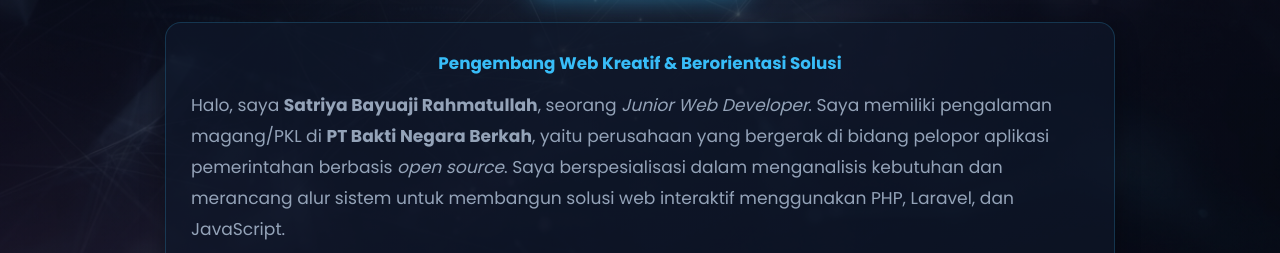
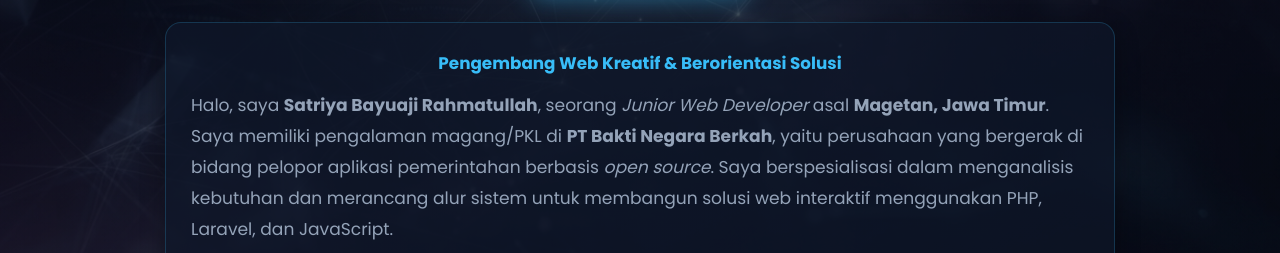
Before and after one commit to hackerskadama/portofolio-web-development, a plain HTML site: page index.html in a window 1280 px wide. Shown: the part 1228-1481 px from the top of the page. Drawn offline with Linux system fonts and the light colour scheme.

```diff
--- a/index.html
+++ b/index.html
@@ -86,13 +86,14 @@
                     </div>
                 </div>
 
-                <!-- KOTAK TEKS BIOGRAFI & KEAHLIAN -->
-                <div style="background: rgba(15, 23, 42, 0.7); border: 1px solid rgba(56, 189, 248, 0.2); border-radius: 16px; padding: 25px; box-shadow: 0 8px 25px rgba(0, 0, 0, 0.3);">
-                    <h3 style="margin-bottom: 12px; color: var(--primary-color); font-size: 1.05rem; text-align: center;">Pengembang Web Kreatif & Berorientasi Solusi</h3>
+               <!-- KOTAK TEKS BIOGRAFI & KEAHLIAN -->
+<div style="background: rgba(15, 23, 42, 0.7); border: 1px solid rgba(56, 189, 248, 0.2); border-radius: 16px; padding: 25px; box-shadow: 0 8px 25px rgba(0, 0, 0, 0.3);">
+    <h3 style="margin-bottom: 12px; color: var(--primary-color); font-size: 1.05rem; text-align: center;">Pengembang Web Kreatif & Berorientasi Solusi</h3>
 
-                    <p style="margin-bottom: 12px; font-size: 1.07rem; line-height: 1.8; color: var(--text-muted);">
-    Halo, saya <strong>Satriya Bayuaji Rahmatullah</strong>, seorang <em>Junior Web Developer</em>. Saya memiliki pengalaman magang/PKL di <strong>PT Bakti Negara Berkah</strong>, yaitu perusahaan yang bergerak di bidang pelopor aplikasi pemerintahan berbasis <em>open source</em>. Saya berspesialisasi dalam menganalisis kebutuhan dan merancang alur sistem untuk membangun solusi web interaktif menggunakan PHP, Laravel, dan JavaScript.
-</p>
+    <p style="margin-bottom: 12px; font-size: 1.07rem; line-height: 1.8; color: var(--text-muted);">
+        Halo, saya <strong>Satriya Bayuaji Rahmatullah</strong>, seorang <em>Junior Web Developer</em> asal <strong>Magetan, Jawa Timur</strong>. Saya memiliki pengalaman magang/PKL di <strong>PT Bakti Negara Berkah</strong>, yaitu perusahaan yang bergerak di bidang pelopor aplikasi pemerintahan berbasis <em>open source</em>. Saya berspesialisasi dalam menganalisis kebutuhan dan merancang alur sistem untuk membangun solusi web interaktif menggunakan PHP, Laravel, dan JavaScript.
+    </p>
+</div>
 
 <p style="margin-bottom: 15px; font-size: 1.07rem; line-height: 1.8; color: var(--text-muted);">
     Berpengalaman dalam merancang dan mengembangkan website dari tahap desain hingga implementasi untuk proyek-proyek skala menengah, dengan selalu memprioritaskan performa, keamanan data, dan kenyamanan pengguna, serta performa website yang ramah pengguna (user friendly).
```
